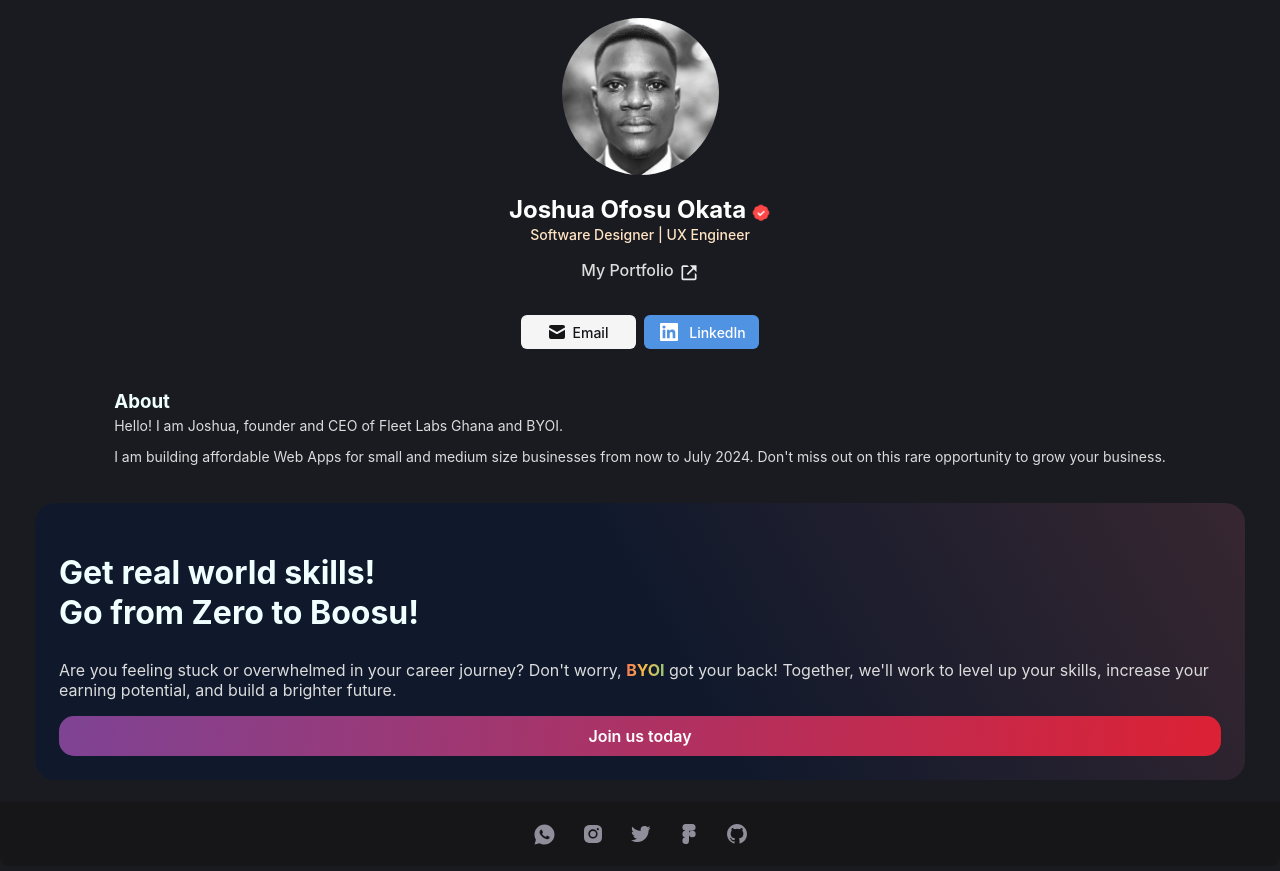
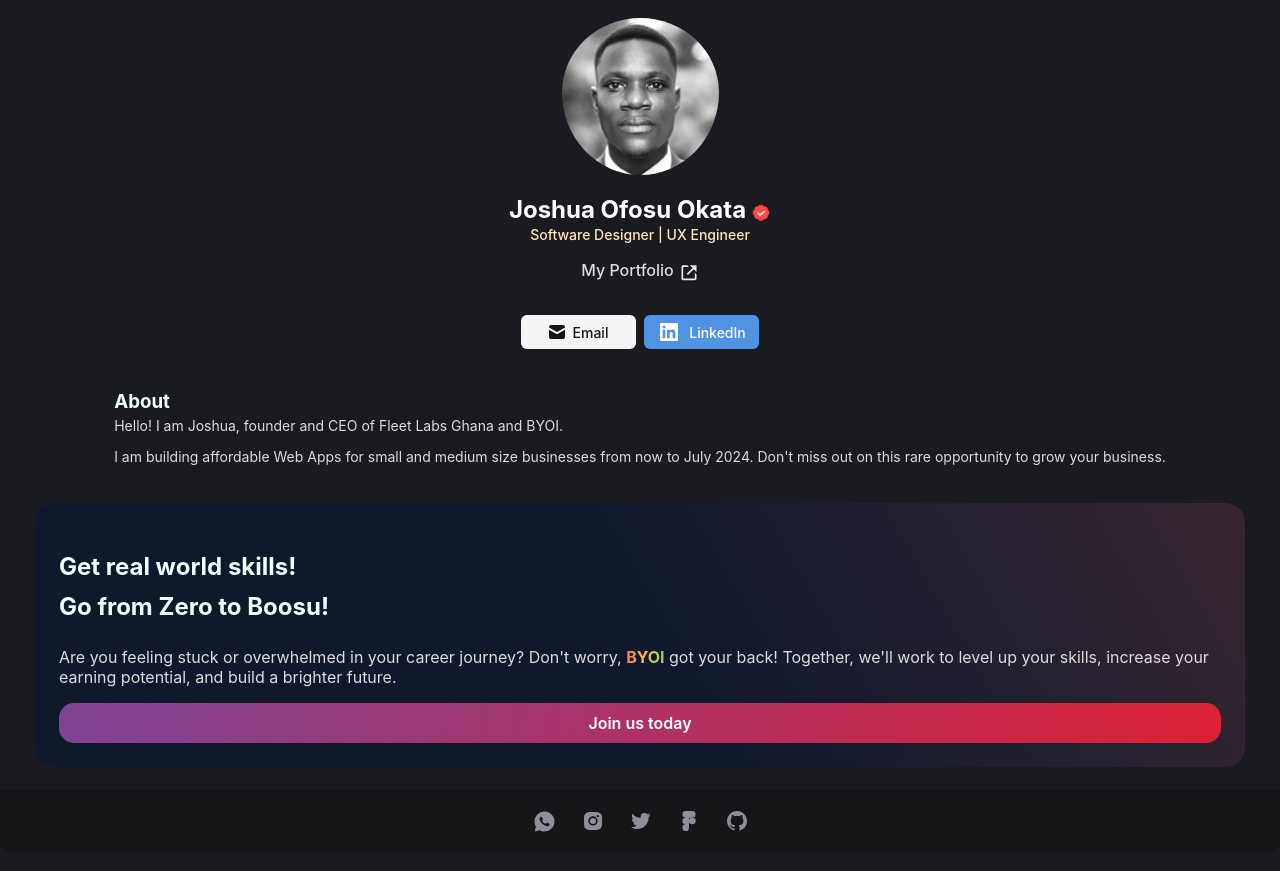
Before and after one commit to joeokat/Portfolio2.0, a React (Create React App) app: page / in a window 1280 px wide. Built offline with nearby package versions, Linux system fonts and the light colour scheme.

Commit message:
Update App.css

```diff
--- a/src/App.css
+++ b/src/App.css
@@ -117,7 +117,7 @@
 }
 
   .card h2 {
-  font-size: xx-large;
+  font-size: x-large;
   line-height: 40px;
 }
 
@@ -144,7 +144,6 @@ span {
   height: 40px;
   border-radius: 15px;
   padding: 8px 14px;
-  font: inherit;
   font-size: 16px;
   font-weight: 600;
   color: #ffffff;
```
